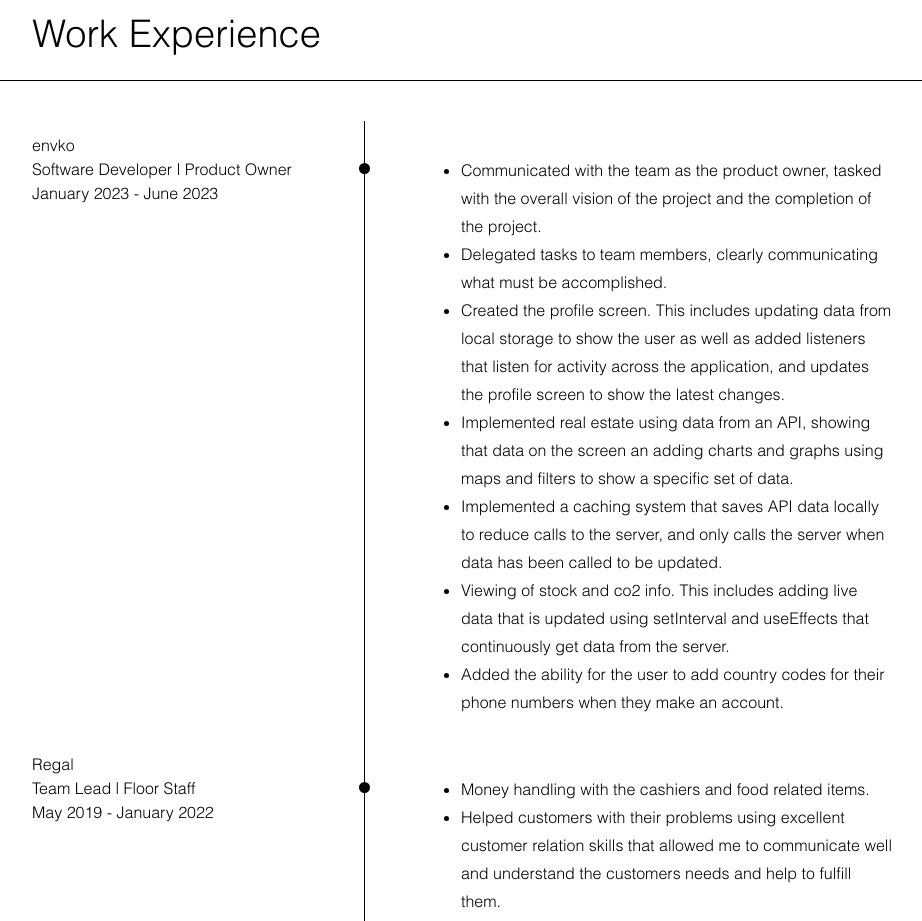
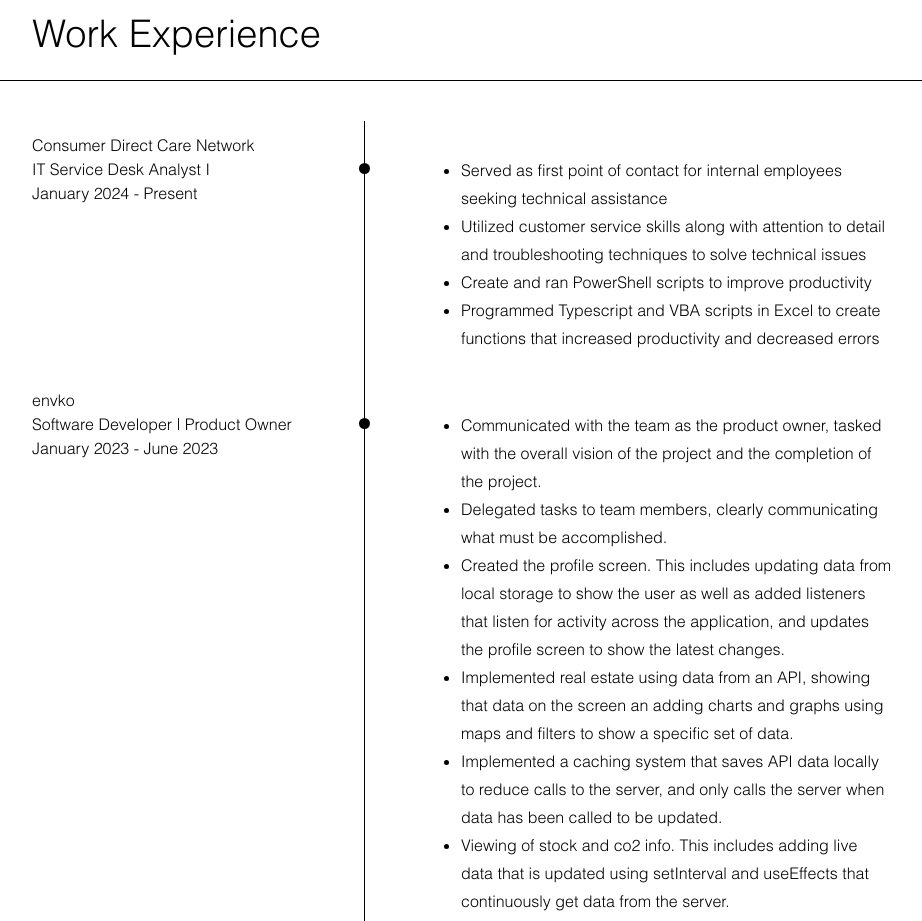
Before and after one commit to MrPork1/Portfolio, a Next.js app: page /about in a window 1280 px wide. Shown: the part 1320-2241 px from the top of the page, without its empty margins (276-1198 px from the left). Built offline with nearby package versions, Linux system fonts and the light colour scheme.

Commit message:
Added CDCN work experience

```diff
--- a/src/app/components/about/WorkExperience.tsx
+++ b/src/app/components/about/WorkExperience.tsx
@@ -15,6 +15,26 @@ const WorkExperience = () => {
         <div></div> {/*This div is here so two columns exist. */}
         <div>
           <ol className="border-l border-black dark:border-black ml-5 md:ml-0 lg:ml-0">
+            <li>
+              <div className="flex-start flex items-center pt-3">
+                <div className="-ml-[6px] mr-3 h-[11px] w-[11px] rounded-full bg-black dark:bg-neutral-500"></div>
+                <div className="md:relative md:right-[350px]">
+                  <p>Consumer Direct Care Network</p>
+                  <p>IT Service Desk Analyst I</p>
+                  <p>January 2024 - Present</p>
+                </div>
+              </div>
+              <div className="mb-6 mt-[30px] mr-5 md:mr-0 md:ml-4 md:w-4/5 md:mt-[-49px]">
+                <h4 className="text-[16px]">
+                  <ul className="ml-10 md:ml-20 list-disc leading-7">
+                    <li>Served as first point of contact for internal employees seeking technical assistance</li>
+                    <li>Utilized customer service skills along with attention to detail and troubleshooting techniques to solve technical issues</li>
+                    <li>Create and ran PowerShell scripts to improve productivity</li>
+                    <li>Programmed Typescript and VBA scripts in Excel to create functions that increased productivity and decreased errors</li>
+                  </ul>
+                </h4>
+              </div>
+            </li>
             <li>
               <div className="flex-start flex items-center pt-3">
                 <div className="-ml-[6px] mr-3 h-[11px] w-[11px] rounded-full bg-black dark:bg-neutral-500"></div>
@@ -53,7 +73,7 @@ const WorkExperience = () => {
               </div>
               <div className="mb-6 mt-[30px] mr-5 md:mr-0 md:ml-4 md:w-4/5 md:mt-[-49px]">
                 <h4 className="text-[16px]">
-                <ul className="ml-10 md:ml-20 list-disc leading-7">
+                  <ul className="ml-10 md:ml-20 list-disc leading-7">
                     <li>Money handling with the cashiers and food related items.</li>
                     <li>Helped customers with their problems using excellent customer relation skills
                       that allowed me to communicate well and understand the customers needs and help to fulfill them.</li>
```
